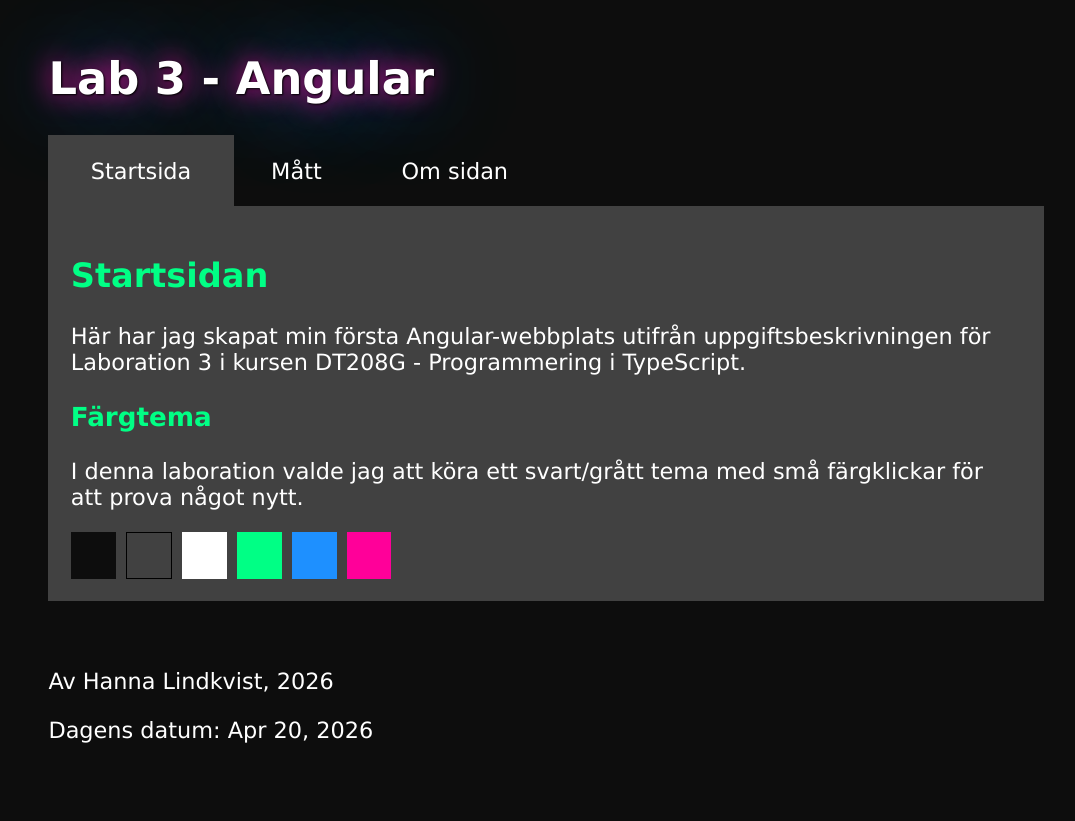
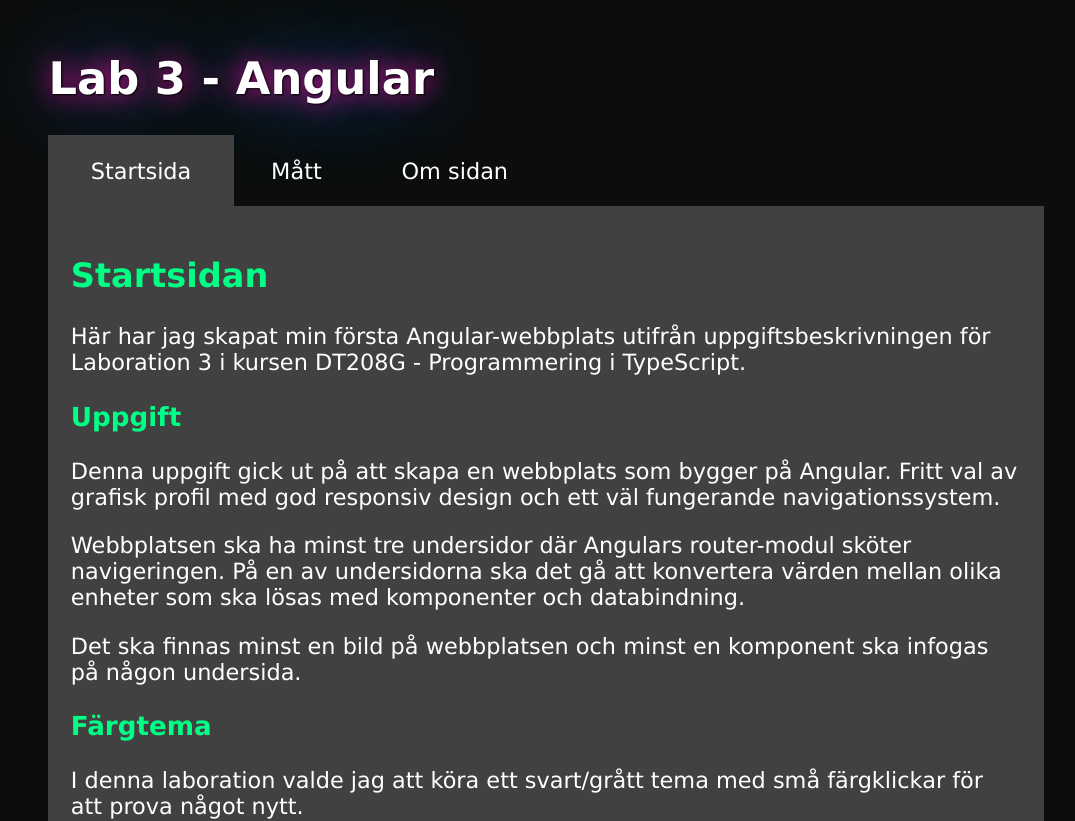
Before and after one commit to Safe-Pizza/DT208G_Lab3, an Angular app: page /home in a window 1280 px wide. Shown: the top 821 px of the page, without its empty margins (94-1169 px from the left). Before the commit the page ends 800 px from the top, so only its background shows below. Built offline with nearby package versions, Linux system fonts and the light colour scheme.

Commit message:
lägger till innehåll home-sidan

```diff
--- a/src/app/pages/home/home.html
+++ b/src/app/pages/home/home.html
@@ -1,6 +1,10 @@
 <h2>Startsidan</h2>
 <p>Här har jag skapat min första Angular-webbplats utifrån uppgiftsbeskrivningen för Laboration 3 i kursen DT208G -
     Programmering i TypeScript.</p>
+<h3>Uppgift</h3>
+<p>Denna uppgift gick ut på att skapa en webbplats som bygger på Angular. Fritt val av grafisk profil med god responsiv design och ett väl fungerande navigationssystem.</p>
+<p>Webbplatsen ska ha minst tre undersidor där Angulars router-modul sköter navigeringen. På en av undersidorna ska det gå att konvertera värden mellan olika enheter som ska lösas med komponenter och databindning.</p>
+<p>Det ska finnas minst en bild på webbplatsen och minst en komponent ska infogas på någon undersida.</p>
 <h3>Färgtema</h3>
 <p>I denna laboration valde jag att köra ett svart/grått tema med små färgklickar för att prova något nytt.</p>
 <div class="color-scheme">
```
